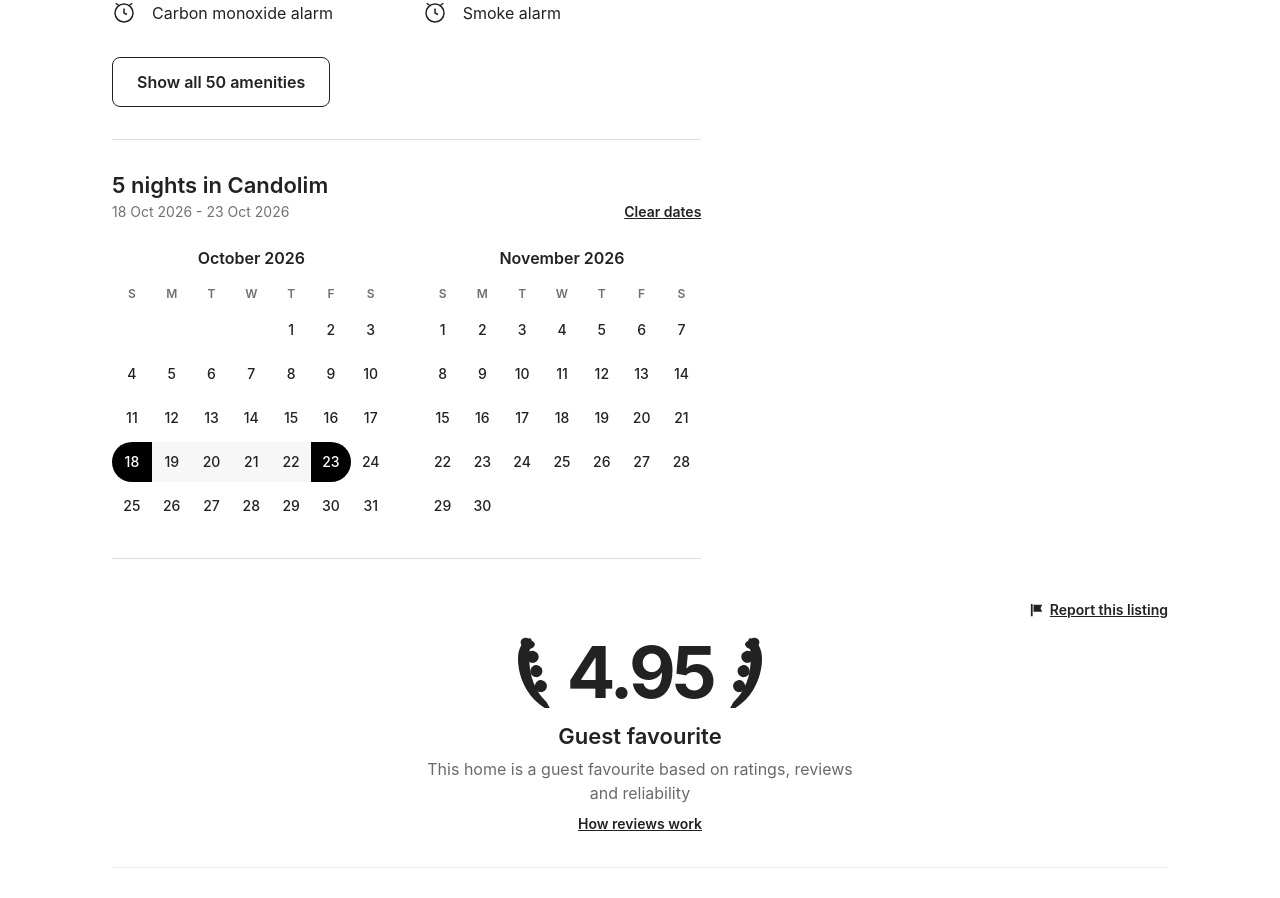
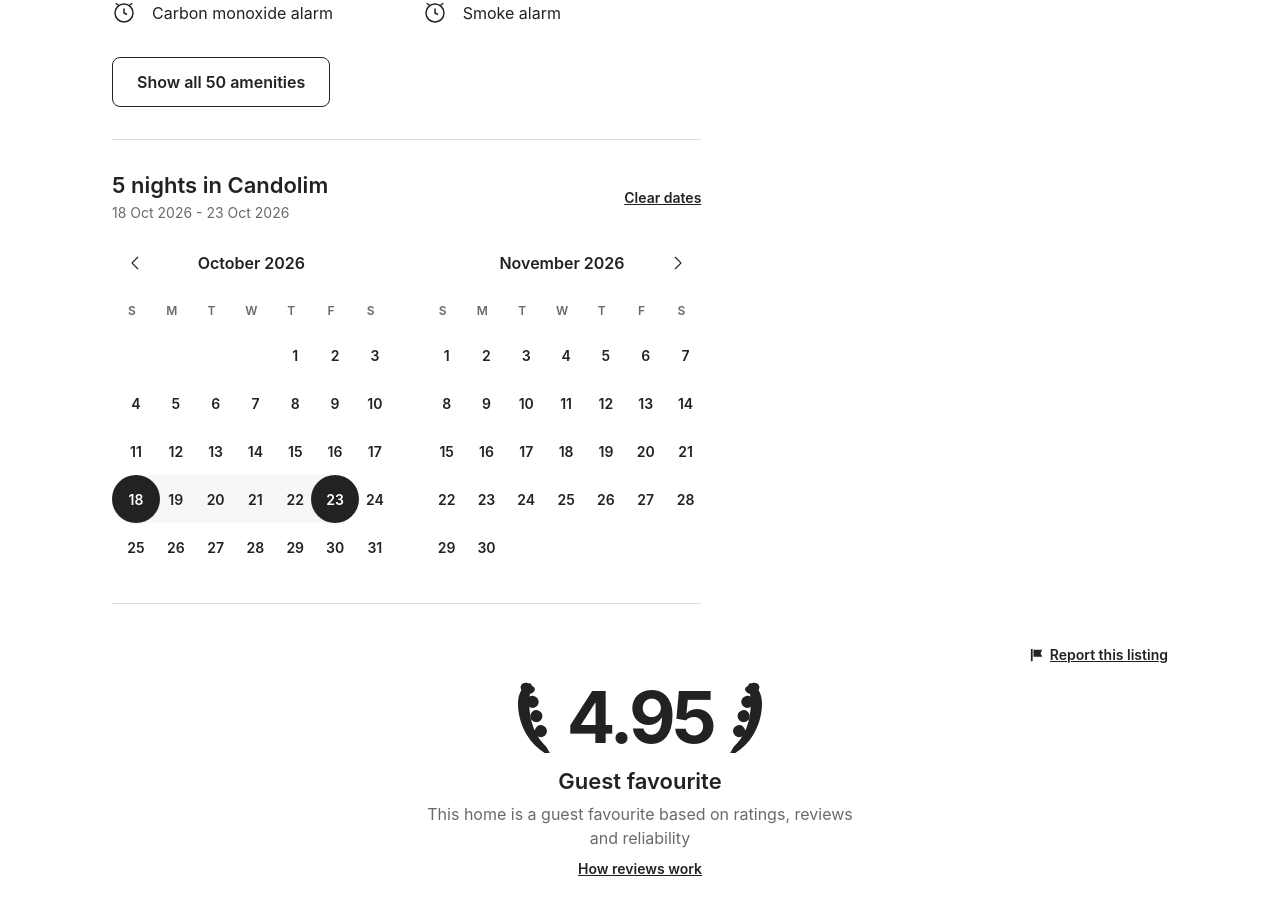
Before and after one commit to Monish185/Airbnb-assigment, a Next.js app: page / in a window 1280 px wide. Shown: the part 2028-2926 px from the top of the page. Built offline with nearby package versions, Linux system fonts and the light colour scheme.

Commit message:
feat(calendar): enable date range selection and sync with booking card

```diff
--- a/app/page.tsx
+++ b/app/page.tsx
@@ -1,6 +1,6 @@
 "use client";
 
-import React, { useRef } from "react";
+import React, { useRef, useState } from "react";
 import { LISTING_DATA } from "@/data/listing";
 import { useGallery } from "@/hooks/useGallery";
 
@@ -47,6 +47,11 @@ export default function ListingPage() {
   } = useGallery();
 
   const bookingCardRef = useRef<HTMLDivElement>(null);
+  const [bookingDates, setBookingDates] = useState({
+    checkInDate: LISTING_DATA.pricing.checkInDate,
+    checkoutDate: LISTING_DATA.pricing.checkoutDate,
+    nights: LISTING_DATA.pricing.nights,
+  });
 
   const handleHeroPhotoClick = (heroIndex: number) => {
     // Open lightbox directly on hero photo click
@@ -107,18 +112,18 @@ export default function ListingPage() {
               onShowAllAmenities={openAmenitiesModal}
             />
 
-            <CalendarSection />
+            <CalendarSection onDatesChange={setBookingDates} />
           </div>
 
           {/* Right Column (5 cols - Sticky Booking Card) */}
           <div ref={bookingCardRef} className="lg:col-span-5">
             <BookingCard
               pricePerNight={LISTING_DATA.pricing.pricePerNight}
-              nights={LISTING_DATA.pricing.nights}
+              nights={bookingDates.nights}
               cleaningFee={LISTING_DATA.pricing.cleaningFee}
               serviceFee={LISTING_DATA.pricing.serviceFee}
-              checkInDate={LISTING_DATA.pricing.checkInDate}
-              checkoutDate={LISTING_DATA.pricing.checkoutDate}
+              checkInDate={bookingDates.checkInDate}
+              checkoutDate={bookingDates.checkoutDate}
               onReserveClick={() => alert("Reservation request initiated!")}
             />
           </div>
--- a/components/listing/CalendarSection.tsx
+++ b/components/listing/CalendarSection.tsx
@@ -1,74 +1,227 @@
 "use client";
 
 import React, { useState } from "react";
+import { ChevronLeftIcon, ChevronRightIcon } from "../icons/Icons";
 
-export const CalendarSection: React.FC = () => {
-  const [selectedRange, setSelectedRange] = useState({ start: 18, end: 23 });
+interface CalDate {
+  year: number;
+  month: number; // 10 for Oct, 11 for Nov
+  day: number;
+}
+
+interface CalendarSectionProps {
+  onDatesChange?: (range: {
+    checkInDate: string;
+    checkoutDate: string;
+    nights: number;
+  }) => void;
+}
+
+const monthShort = [
+  "",
+  "Jan",
+  "Feb",
+  "Mar",
+  "Apr",
+  "May",
+  "Jun",
+  "Jul",
+  "Aug",
+  "Sep",
+  "Oct",
+  "Nov",
+  "Dec",
+];
+
+const toTimestamp = (d: CalDate) =>
+  new Date(d.year, d.month - 1, d.day).getTime();
+
+const formatDate = (d: CalDate) =>
+  `${d.day} ${monthShort[d.month]} ${d.year}`;
+
+export const CalendarSection: React.FC<CalendarSectionProps> = ({
+  onDatesChange,
+}) => {
+  const [startDate, setStartDate] = useState<CalDate | null>({
+    year: 2026,
+    month: 10,
+    day: 18,
+  });
+  const [endDate, setEndDate] = useState<CalDate | null>({
+    year: 2026,
+    month: 10,
+    day: 23,
+  });
+  const [hoverDate, setHoverDate] = useState<CalDate | null>(null);
 
   const octDays = Array.from({ length: 31 }, (_, i) => i + 1);
   const novDays = Array.from({ length: 30 }, (_, i) => i + 1);
 
-  // October 2026 starts on Thursday (index 4: S0 M1 T2 W3 T4 F5 S6)
+  // October 2026 starts on Thursday (index 4)
   const octStartPadding = 4;
   // November 2026 starts on Sunday (index 0)
   const novStartPadding = 0;
 
+  const handleDateClick = (clicked: CalDate) => {
+    if (!startDate || (startDate && endDate)) {
+      // Start fresh selection
+      setStartDate(clicked);
+      setEndDate(null);
+      if (onDatesChange) {
+        onDatesChange({
+          checkInDate: `${String(clicked.day).padStart(2, "0")}/${String(
+            clicked.month
+          ).padStart(2, "0")}/${clicked.year}`,
+          checkoutDate: "Add date",
+          nights: 0,
+        });
+      }
+    } else if (startDate && !endDate) {
+      if (toTimestamp(clicked) > toTimestamp(startDate)) {
+        setEndDate(clicked);
+        if (onDatesChange) {
+          const nights = Math.round(
+            (toTimestamp(clicked) - toTimestamp(startDate)) /
+              (1000 * 60 * 60 * 24)
+          );
+          onDatesChange({
+            checkInDate: `${String(startDate.day).padStart(2, "0")}/${String(
+              startDate.month
+            ).padStart(2, "0")}/${startDate.year}`,
+            checkoutDate: `${String(clicked.day).padStart(2, "0")}/${String(
+              clicked.month
+            ).padStart(2, "0")}/${clicked.year}`,
+            nights,
+          });
+        }
+      } else {
+        // Clicked date is earlier or same -> restart start date
+        setStartDate(clicked);
+        setEndDate(null);
+        if (onDatesChange) {
+          onDatesChange({
+            checkInDate: `${String(clicked.day).padStart(2, "0")}/${String(
+              clicked.month
+            ).padStart(2, "0")}/${clicked.year}`,
+            checkoutDate: "Add date",
+            nights: 0,
+          });
+        }
+      }
+    }
+  };
+
+  const handleClear = () => {
+    setStartDate(null);
+    setEndDate(null);
+    setHoverDate(null);
+    if (onDatesChange) {
+      onDatesChange({
+        checkInDate: "Add date",
+        checkoutDate: "Add date",
+        nights: 0,
+      });
+    }
+  };
+
+  const effectiveEnd =
+    endDate || (startDate && hoverDate && toTimestamp(hoverDate) > toTimestamp(startDate) ? hoverDate : null);
+
+  const getNightsCount = () => {
+    if (!startDate || !endDate) return 0;
+    return Math.round(
+      (toTimestamp(endDate) - toTimestamp(startDate)) / (1000 * 60 * 60 * 24)
+    );
+  };
+
+  const getTitle = () => {
+    if (startDate && endDate) {
+      return `${getNightsCount()} nights in Candolim`;
+    }
+    if (startDate) {
+      return "Select checkout date";
+    }
+    return "Select check-in date";
+  };
+
+  const getSubtitle = () => {
+    if (startDate && endDate) {
+      return `${formatDate(startDate)} - ${formatDate(endDate)}`;
+    }
+    if (startDate) {
+      return "Minimum stay: 2 nights";
+    }
+    return "Add your travel dates for exact pricing";
+  };
+
+  const renderMonthDays = (
+    days: number[],
+    startPadding: number,
+    monthNum: number,
+    yearNum: number
+  ) => {
     return (
-    <section aria-labelledby="calendar-heading" className="py-8 border-b border-[#DDDDDD]">
-      <h2 id="calendar-heading" className="text-[22px] leading-[26px] font-semibold text-[#222222]">
-        5 nights in Candolim
-      </h2>
-      <div className="flex items-center justify-between text-sm text-[#717171] mt-1 mb-6">
-        <span>18 Oct 2026 - 23 Oct 2026</span>
-        <button
-          type="button"
-          onClick={() => setSelectedRange({ start: 0, end: 0 })}
-          className="underline font-semibold text-[#222222] hover:opacity-80 focus:outline-none"
-        >
-          Clear dates
-        </button>
-      </div>
+      <div className="grid grid-cols-7 gap-y-0 text-center">
+        {Array.from({ length: startPadding }).map((_, i) => (
+          <div key={`pad-${monthNum}-${i}`} className="w-[44px] sm:w-[48px] h-[44px] sm:h-[48px]" />
+        ))}
+        {days.map((day) => {
+          const current: CalDate = { year: yearNum, month: monthNum, day };
+          const currentTime = toTimestamp(current);
 
-      {/* Dual Month Calendar */}
-      <div className="grid grid-cols-2 gap-8 max-w-[650px]">
-        {/* Month 1: October 2026 */}
-        <div>
-          <h3 className="text-base font-semibold text-center text-[#222222] mb-4">
-            October 2026
-          </h3>
-          <div className="grid grid-cols-7 text-center text-xs font-semibold text-[#717171] mb-2">
-            <span>S</span>
-            <span>M</span>
-            <span>T</span>
-            <span>W</span>
-            <span>T</span>
-            <span>F</span>
-            <span>S</span>
-          </div>
-          <div className="grid grid-cols-7 gap-y-1 text-center text-sm">
-            {Array.from({ length: octStartPadding }).map((_, i) => (
-              <div key={`oct-pad-${i}`} className="h-10" />
-            ))}
-            {octDays.map((day) => {
-              const isSelected =
-                day >= selectedRange.start && day <= selectedRange.end;
-              const isStart = day === selectedRange.start;
-              const isEnd = day === selectedRange.end;
+          const isStart = startDate && toTimestamp(startDate) === currentTime;
+          const isEnd = endDate && toTimestamp(endDate) === currentTime;
+          const isEffectiveEnd =
+            effectiveEnd && toTimestamp(effectiveEnd) === currentTime;
+
+          const isInRange =
+            startDate &&
+            effectiveEnd &&
+            currentTime > toTimestamp(startDate) &&
+            currentTime < toTimestamp(effectiveEnd);
+
+          const hasRangeAfterStart =
+            isStart &&
+            effectiveEnd &&
+            toTimestamp(effectiveEnd) > toTimestamp(startDate);
+
+          const hasRangeBeforeEnd =
+            (isEnd || (isEffectiveEnd && !endDate)) &&
+            startDate &&
+            toTimestamp(effectiveEnd!) > toTimestamp(startDate);
 
           return (
             <div
-                  key={`oct-${day}`}
-                  className={`h-10 flex items-center justify-center font-medium ${
-                    isSelected
-                      ? "bg-[#F7F7F7] text-[#222222]"
-                      : "text-[#222222] hover:bg-gray-100 rounded-full"
-                  } ${isStart ? "rounded-l-full bg-black text-white" : ""} ${
-                    isEnd ? "rounded-r-full bg-black text-white" : ""
-                  }`}
+              key={`day-${monthNum}-${day}`}
+              className="w-[44px] sm:w-[48px] h-[44px] sm:h-[48px] flex items-center justify-center relative select-none"
             >
+              {/* Range background connectors */}
+              {hasRangeAfterStart && (
+                <div className="absolute right-0 top-0 bottom-0 w-1/2 bg-[#F7F7F7] z-0" />
+              )}
+              {hasRangeBeforeEnd && (
+                <div className="absolute left-0 top-0 bottom-0 w-1/2 bg-[#F7F7F7] z-0" />
+              )}
+              {isInRange && (
+                <div className="absolute inset-0 bg-[#F7F7F7] z-0" />
+              )}
+
+              {/* Day Button */}
               <button
                 type="button"
-                    className="w-full h-full flex items-center justify-center focus:outline-none"
+                onClick={() => handleDateClick(current)}
+                onMouseEnter={() => setHoverDate(current)}
+                onMouseLeave={() => setHoverDate(null)}
+                aria-label={`${day} ${monthShort[monthNum]} ${yearNum}`}
+                className={`w-[44px] sm:w-[48px] h-[44px] sm:h-[48px] rounded-full flex items-center justify-center text-[14px] font-semibold transition-all relative z-10 focus:outline-none focus-visible:ring-2 focus-visible:ring-black ${
+                  isStart || isEnd
+                    ? "bg-[#222222] text-white shadow-sm"
+                    : isEffectiveEnd && !endDate
+                    ? "border-2 border-[#222222] text-[#222222]"
+                    : isInRange
+                    ? "text-[#222222] hover:bg-gray-200"
+                    : "text-[#222222] hover:border hover:border-[#222222]"
+                }`}
               >
                 {day}
               </button>
@@ -76,39 +229,88 @@ export const CalendarSection: React.FC = () => {
           );
         })}
       </div>
+    );
+  };
+
+  return (
+    <section
+      id="calendar-section"
+      aria-labelledby="calendar-heading"
+      className="py-8 border-b border-[#DDDDDD]"
+    >
+      {/* Title & Clear Dates */}
+      <div className="flex items-center justify-between mb-2">
+        <div>
+          <h2
+            id="calendar-heading"
+            className="text-[22px] leading-[26px] font-semibold text-[#222222]"
+          >
+            {getTitle()}
+          </h2>
+          <p className="text-[14px] text-[#6A6A6A] mt-1">
+            {getSubtitle()}
+          </p>
+        </div>
+        <button
+          type="button"
+          onClick={handleClear}
+          className="text-[14px] font-semibold text-[#222222] underline hover:opacity-80 transition-opacity focus:outline-none focus-visible:ring-2 focus-visible:ring-black rounded"
+        >
+          Clear dates
+        </button>
+      </div>
+
+      {/* Dual Month Calendar */}
+      <div className="mt-6">
+        <div className="flex flex-col md:flex-row gap-8 justify-between">
+          {/* Month 1: October 2026 */}
+          <div className="flex-1 max-w-[340px]">
+            <div className="flex items-center justify-between font-semibold text-[16px] text-[#222222] mb-4 px-2">
+              <button
+                type="button"
+                aria-label="Previous month"
+                className="p-2 hover:bg-[#F7F7F7] rounded-full transition-colors focus:outline-none"
+              >
+                <ChevronLeftIcon size={16} />
+              </button>
+              <span>October 2026</span>
+              <div className="w-8" aria-hidden="true" />
+            </div>
+            <div className="grid grid-cols-7 text-center mb-1">
+              <div className="h-8 flex items-center justify-center text-[12px] font-semibold text-[#6A6A6A]">S</div>
+              <div className="h-8 flex items-center justify-center text-[12px] font-semibold text-[#6A6A6A]">M</div>
+              <div className="h-8 flex items-center justify-center text-[12px] font-semibold text-[#6A6A6A]">T</div>
+              <div className="h-8 flex items-center justify-center text-[12px] font-semibold text-[#6A6A6A]">W</div>
+              <div className="h-8 flex items-center justify-center text-[12px] font-semibold text-[#6A6A6A]">T</div>
+              <div className="h-8 flex items-center justify-center text-[12px] font-semibold text-[#6A6A6A]">F</div>
+              <div className="h-8 flex items-center justify-center text-[12px] font-semibold text-[#6A6A6A]">S</div>
+            </div>
+            {renderMonthDays(octDays, octStartPadding, 10, 2026)}
           </div>
 
           {/* Month 2: November 2026 */}
-        <div>
-          <h3 className="text-base font-semibold text-center text-[#222222] mb-4">
-            November 2026
-          </h3>
-          <div className="grid grid-cols-7 text-center text-xs font-semibold text-[#717171] mb-2">
-            <span>S</span>
-            <span>M</span>
-            <span>T</span>
-            <span>W</span>
-            <span>T</span>
-            <span>F</span>
-            <span>S</span>
-          </div>
-          <div className="grid grid-cols-7 gap-y-1 text-center text-sm">
-            {Array.from({ length: novStartPadding }).map((_, i) => (
-              <div key={`nov-pad-${i}`} className="h-10" />
-            ))}
-            {novDays.map((day) => (
-              <div
-                key={`nov-${day}`}
-                className="h-10 flex items-center justify-center font-medium text-[#222222] hover:bg-gray-100 rounded-full"
-              >
+          <div className="flex-1 max-w-[340px]">
+            <div className="flex items-center justify-between font-semibold text-[16px] text-[#222222] mb-4 px-2">
+              <div className="w-8" aria-hidden="true" />
+              <span>November 2026</span>
               <button
                 type="button"
-                  className="w-full h-full flex items-center justify-center focus:outline-none"
+                aria-label="Next month"
+                className="p-2 hover:bg-[#F7F7F7] rounded-full transition-colors focus:outline-none"
               >
-                  {day}
+                <ChevronRightIcon size={16} />
               </button>
             </div>
-            ))}
+            <div className="grid grid-cols-7 text-center mb-1">
+              <div className="h-8 flex items-center justify-center text-[12px] font-semibold text-[#6A6A6A]">S</div>
+              <div className="h-8 flex items-center justify-center text-[12px] font-semibold text-[#6A6A6A]">M</div>
+              <div className="h-8 flex items-center justify-center text-[12px] font-semibold text-[#6A6A6A]">T</div>
+              <div className="h-8 flex items-center justify-center text-[12px] font-semibold text-[#6A6A6A]">W</div>
+              <div className="h-8 flex items-center justify-center text-[12px] font-semibold text-[#6A6A6A]">T</div>
+              <div className="h-8 flex items-center justify-center text-[12px] font-semibold text-[#6A6A6A]">F</div>
+              <div className="h-8 flex items-center justify-center text-[12px] font-semibold text-[#6A6A6A]">S</div>
+            </div>
+            {renderMonthDays(novDays, novStartPadding, 11, 2026)}
           </div>
         </div>
       </div>
```
Also changed, not shown: components/listing/BookingCard.tsx (+6 -2 lines). Lines whose indentation alone changed are shown as unchanged.
